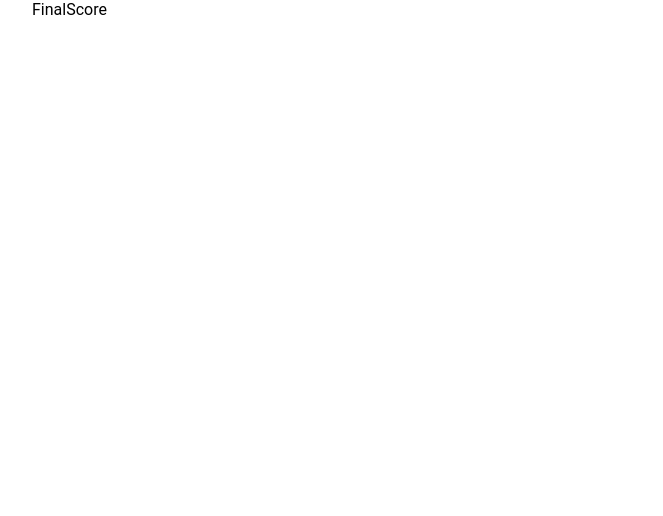
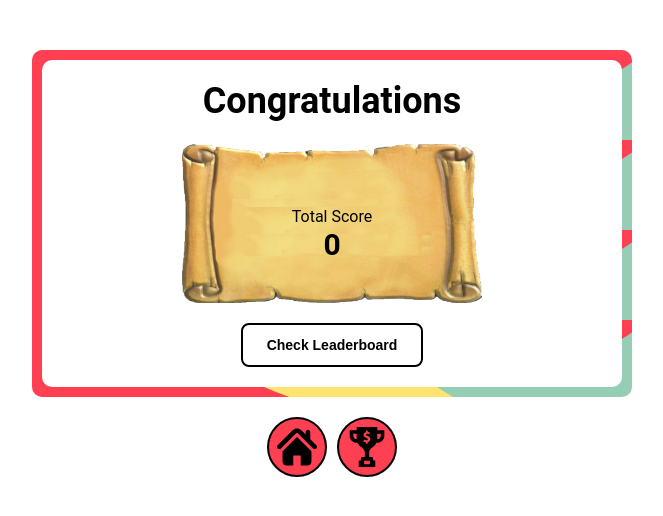
Before and after one commit to AlexandrosChatzis/trivia-game, a React (Create React App) app: page /finalscore in a window 1280 px wide. Shown: the top 516 px of the page, without its empty margins (308-971 px from the left). Built offline with nearby package versions, Linux system fonts and the light colour scheme.

Commit message:
Create Final Score page
reset correctAnswers on welcome screen

```diff
--- a/src/pages/FinalScore.jsx
+++ b/src/pages/FinalScore.jsx
@@ -1,9 +1,101 @@
+import { useSelector } from "react-redux";
+import { useNavigate } from "react-router-dom";
+import Nav from "../elements/Nav";
+
 const FinalScore = () => {
-    return (
-        <div>
-            FinalScore
+  const navigate = useNavigate();
+
+  const { correctAnswers } = useSelector(
+    (state) => state
+  );
+  const handleClick = () => {
+    navigate("/leaderboard");
+  };
+
+  const filterEasy = correctAnswers.filter((answer) => {
+    return answer[0] === "easy";
+  });
+
+  const filterMedium = correctAnswers.filter((answer) => {
+    return answer[0] === "medium";
+  });
+  const filterHard = correctAnswers.filter((answer) => {
+    return answer[0] === "hard";
+  });
+  var pointsEasy = 0;
+  var pointsMedium = 0;
+  var pointsHard = 0;
+  filterEasy.forEach((item) => {
+    pointsEasy = pointsEasy + item[1];
+  });
+  filterMedium.forEach((item) => {
+    pointsMedium = pointsMedium + item[1];
+  });
+  filterHard.forEach((item) => {
+    pointsHard = pointsHard + item[1];
+  });
+
+  return (
+    <div className="trivia-box-outer">
+      <div className="trivia-box">
+        <div className="trivia-wrapper">
+          <h1>Congratulations</h1>
+          <div className="final-score">
+            <ul className="final-score-correct-answers">
+              {filterEasy.length > 0 ? (
+                <li>
+                  <span className="difficulty-total-answers">
+                    {filterEasy.length}{" "}
+                    <div className="difficulty-name">Easy:</div>
+                  </span>
+
+                  <span className="difficulty-total-score"> {pointsEasy} </span>
+                </li>
+              ) : (
+                ""
+              )}
+              {filterMedium.length > 0 ? (
+                <li>
+                  <span className="difficulty-total-answers">
+                    {filterMedium.length}{" "}
+                    <div className="difficulty-name">Medium:</div>{" "}
+                  </span>
+
+                  <span className="difficulty-total-score">
+                    {" "}
+                    {pointsMedium}{" "}
+                  </span>
+                </li>
+              ) : (
+                ""
+              )}{" "}
+              {filterHard.length > 0 ? (
+                <li>
+                  <span className="difficulty-total-answers">
+                    {filterHard.length}{" "}
+                    <div className="difficulty-name">Hard:</div>
+                  </span>
+
+                  <span className="difficulty-total-score"> {pointsHard} </span>
+                </li>
+              ) : (
+                ""
+              )}
+            </ul>
+            <div className="final-score-total">
+              Total Score{" "}
+              <strong>{pointsEasy + pointsMedium + pointsHard}</strong>
+            </div>
+          </div>
+          <button className="mt-20 btn btn--red" onClick={handleClick}>
+            Check Leaderboard
+          </button>
         </div>
-    )
-}
+      </div>
 
-export default FinalScore
+      <Nav />
+    </div>
+  );
+};
+
+export default FinalScore;
--- a/src/pages/Questions.jsx
+++ b/src/pages/Questions.jsx
@@ -7,6 +7,7 @@ import { useSelector } from "react-redux";
 import { useNavigate } from "react-router-dom";
 import {
   handleScoreChange,
+  handleCorrectAnswers,
 } from "../redux/actions";
 import Nav from "../elements/Nav";
 import Error from "../elements/Error";
@@ -107,7 +108,9 @@ const Questions = () => {
       if (timeNeeded > 0) {
         var points = points * timeNeeded;
       }
-
+      dispatch(
+        handleCorrectAnswers([...correctAnswers, [question.difficulty, points]])
+      );
       dispatch(handleScoreChange(score + points));
     } else {
       e.target.classList.add("wrong");
--- a/src/pages/Welcome.jsx
+++ b/src/pages/Welcome.jsx
@@ -6,7 +6,8 @@ import { useSelector } from "react-redux";
 import {
     handleUsernameChange,
     handleScoreChange,
-  } from "../redux/actions";
+    handleCorrectAnswers,
+} from "../redux/actions";
 
 const Welcome = () => {
   const { username } = useSelector((state) => state);
@@ -16,6 +17,7 @@ const Welcome = () => {
   useEffect(() => {
     dispatch(handleUsernameChange(""));
     dispatch(handleScoreChange(0));
+    dispatch(handleCorrectAnswers([]));
   }, []);
 
   const handleSubmit = (e) => {
--- a/src/redux/actionTypes.js
+++ b/src/redux/actionTypes.js
@@ -1,2 +1,3 @@
 export const CHANGE_USERNAME = "CHANGE_USERNAME"
 export const CHANGE_SCORE = "CHANGE_SCORE"
+export const CHANGE_CORRECT_ANSWERS = "CHANGE_CORRECT_ANSWERS"
--- a/src/redux/actions.js
+++ b/src/redux/actions.js
@@ -1,6 +1,7 @@
 import {
     CHANGE_USERNAME,
     CHANGE_SCORE,
+    CHANGE_CORRECT_ANSWERS,
 } from './actionTypes'
 
 export const handleUsernameChange = (payload) => ({
@@ -12,3 +13,8 @@ export const handleScoreChange = (payload) => ({
     type: CHANGE_SCORE,
     payload
 })
+
+export const handleCorrectAnswers = (payload) => ({
+    type: CHANGE_CORRECT_ANSWERS,
+    payload
+})
--- a/src/redux/reducer.js
+++ b/src/redux/reducer.js
@@ -1,8 +1,9 @@
-import { CHANGE_USERNAME, CHANGE_SCORE } from "./actionTypes";
+import { CHANGE_USERNAME, CHANGE_SCORE, CHANGE_CORRECT_ANSWERS } from "./actionTypes";
 
 const initialState = {
   username: '',
   score: 0,
+  correctAnswers : []
 };
 
 const reducer = (state = initialState, action) => {
@@ -17,6 +18,11 @@ const reducer = (state = initialState, action) => {
           ...state,
           score:action.payload
       };
+      case CHANGE_CORRECT_ANSWERS:
+      return{
+          ...state,
+          correctAnswers:action.payload
+      };
       default:
           return state;
   }
--- a/src/styles.css
+++ b/src/styles.css
@@ -474,3 +474,51 @@ input:focus {
   .timer-needed {
     z-index: 2;
   }
+
+
+.final-score {
+    background-image: url(../public/images/pngwing.png);
+    background-position: center;
+    background-size: 100% 100%;
+    background-repeat: no-repeat;
+    padding: 20px;
+    max-width: 300px;
+    width: 100%;
+    margin: 20px auto 0;
+  }
+  .final-score-correct-answers {
+    display: inline-block;
+    margin-top: 20px;
+    margin-bottom: 20px;
+    list-style: none;
+    width: 120px;
+  }
+  .final-score-correct-answers li {
+    font-size: 18px;
+    color: var(--black);
+    text-align: left;
+    display: flex;
+    flex-wrap: wrap;
+    justify-content: space-between;
+    text-align: center;
+  }
+
+  .final-score-correct-answers li .difficulty-total-answers {
+    flex: 0 0 50%;
+
+    display: flex;
+  }
+  .final-score-correct-answers li .difficulty-name {
+    padding-left: 5px;
+  }
+  .final-score-correct-answers li .difficulty-total-score {
+    flex: 0 0 auto;
+    justify-self: flex-end;
+  }
+  .final-score-total {
+    margin-bottom: 20px;
+  }
+  .final-score-total strong {
+    display: block;
+    font-size: 30px;
+  }
```
Also changed, not shown: public/images/pngwing.png (added).
